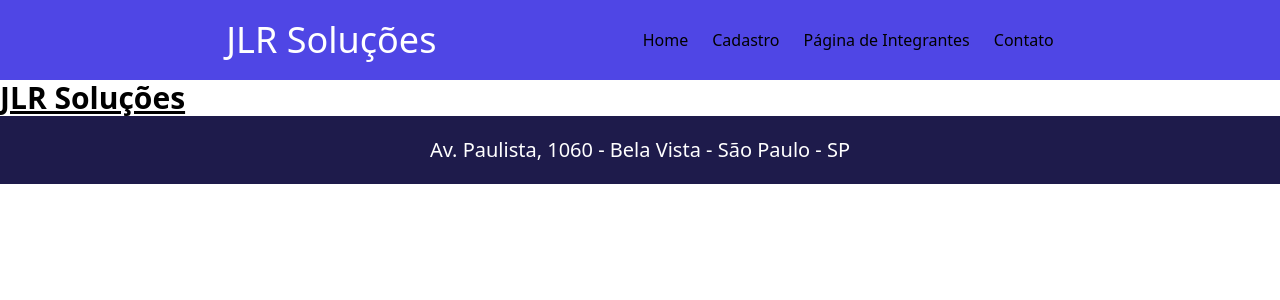
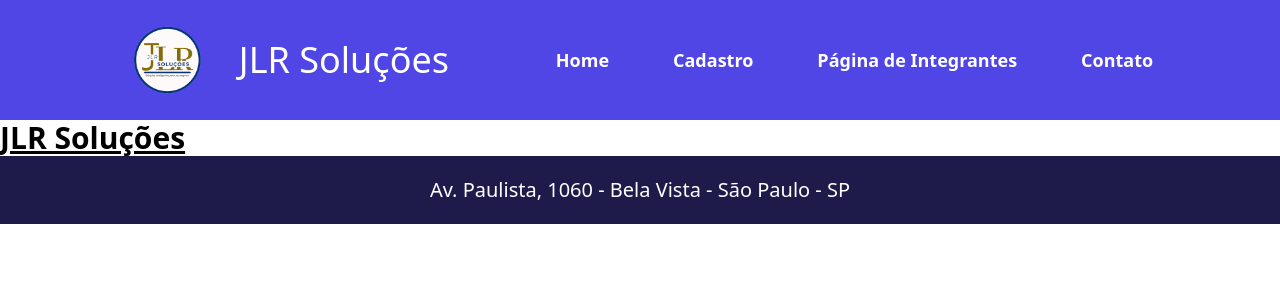
Before and after one commit to Rafa130206/entrega_front_sp4, a Next.js app in the folder entrega_frontend_sp4/: page / in a window 1280 px wide. Shown: the top 300 px of the page. Built offline with nearby package versions, Linux system fonts and the light colour scheme.

Commit message:
Cabecalho finalizado

```diff
--- a/entrega_frontend_sp4/src/app/components/Cabecalho.tsx
+++ b/entrega_frontend_sp4/src/app/components/Cabecalho.tsx
@@ -1,9 +1,14 @@
+import Image from 'next/image'
 import Menu from './Menu'
+import Logo from '../img/jlr_soluções.png'
 
 export default function Cabecalho(){
     return(
         <header className='bg-indigo-600 min-h-20 p-5 flex justify-evenly items-center'>
+            <div className='flex flex-row justify-center items-center gap-8'>
+            <Image src={Logo} alt="Logo" className='w-20'/>
             <h1 className='text-4xl text-white'>JLR Soluções </h1>
+            </div>
              <Menu/>
         </header>
     )
--- a/entrega_frontend_sp4/src/app/components/Menu.tsx
+++ b/entrega_frontend_sp4/src/app/components/Menu.tsx
@@ -3,11 +3,11 @@ import Link from "next/link";
 export default function Menu(){
     return(
         <nav className="flex">
-            <ul className="flex gap-6 links">
-                <li><Link href={'/'}>Home</Link></li>
-                <li><Link href={'/cadastro'}>Cadastro</Link></li>
-                <li><Link href={'/pgInt'}>Página de Integrantes</Link></li>
-                <li><Link href={'/contato'}>Contato</Link></li>
+            <ul className="flex gap-16 links text-white font-semibold text-lg">
+                <li className="hover:text-violet-400"><Link href={'/'}>Home</Link></li>
+                <li className="hover:text-violet-400"><Link href={'/cadastro'}>Cadastro</Link></li>
+                <li className="hover:text-violet-400"><Link href={'/pgInt'}>Página de Integrantes</Link></li>
+                <li className="hover:text-violet-400"><Link href={'/contato'}>Contato</Link></li>
             </ul>
         </nav>
     )
```
Also changed, not shown: entrega_frontend_sp4/src/app/img/jlr_soluções.png.
